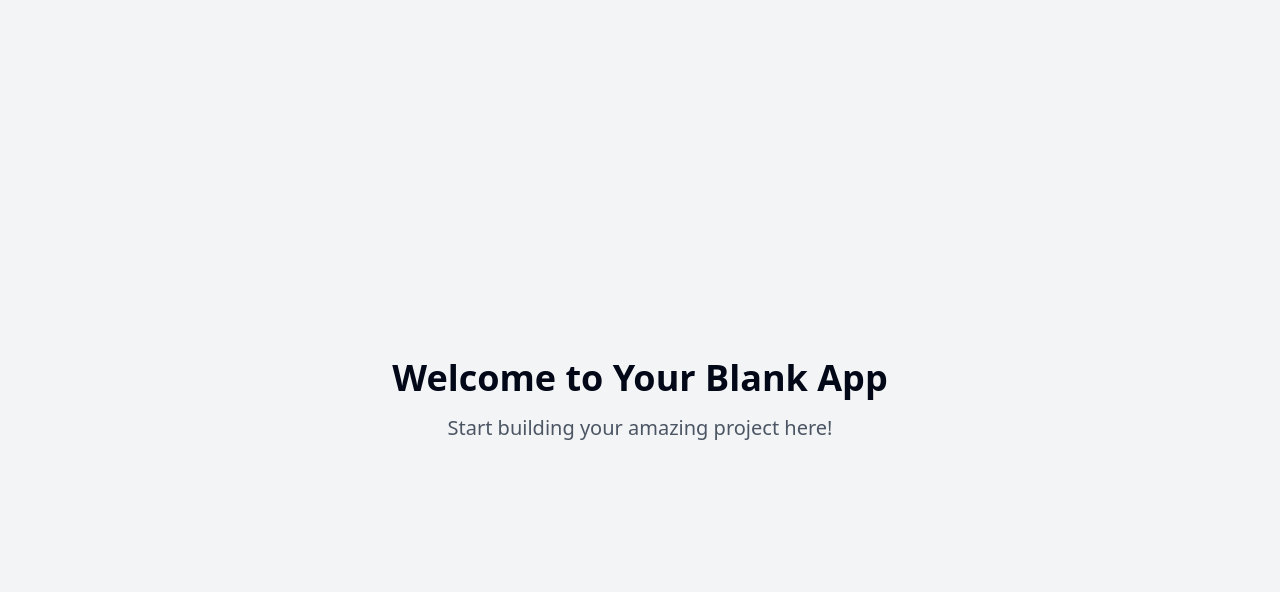
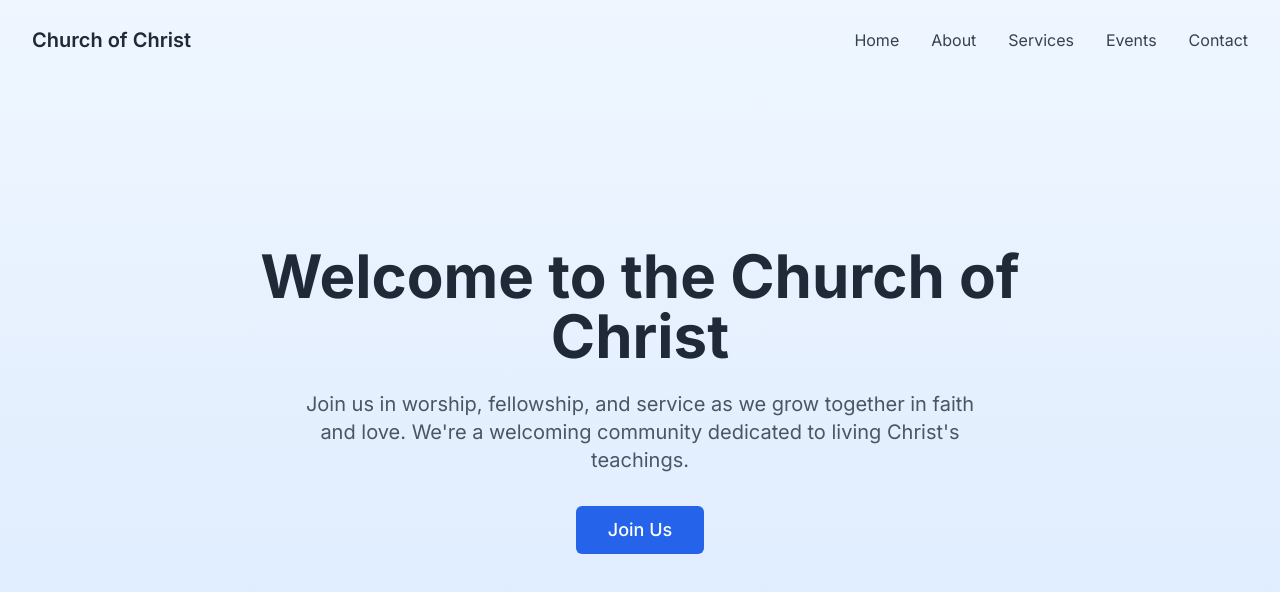
Before and after one commit to vamsiraj16/coc-hyd, a React (Vite) app: page / in a window 1280 px wide. Shown: the top 592 px of the page. Built offline with nearby package versions, Linux system fonts and the light colour scheme.

Commit message:
Fix: Website not working
Investigate and resolve the issue preventing the website from functioning correctly.

```diff
--- a/index.html
+++ b/index.html
@@ -1,20 +1,26 @@
+
 <!DOCTYPE html>
 <html lang="en">
   <head>
     <meta charset="UTF-8" />
     <meta name="viewport" content="width=device-width, initial-scale=1.0" />
-    <title>grace-landing-glow</title>
-    <meta name="description" content="Lovable Generated Project" />
-    <meta name="author" content="Lovable" />
+    <title>Church of Christ</title>
+    <meta name="description" content="Welcome to the Church of Christ - Join our welcoming community" />
+    <meta name="author" content="Church of Christ" />
 
-    <meta property="og:title" content="grace-landing-glow" />
-    <meta property="og:description" content="Lovable Generated Project" />
+    <meta property="og:title" content="Church of Christ" />
+    <meta property="og:description" content="Welcome to the Church of Christ - Join our welcoming community" />
     <meta property="og:type" content="website" />
     <meta property="og:image" content="https://lovable.dev/opengraph-image-p98pqg.png" />
 
     <meta name="twitter:card" content="summary_large_image" />
     <meta name="twitter:site" content="@lovable_dev" />
     <meta name="twitter:image" content="https://lovable.dev/opengraph-image-p98pqg.png" />
+
+    <!-- Google Fonts for a nice church-appropriate font -->
+    <link rel="preconnect" href="https://fonts.googleapis.com">
+    <link rel="preconnect" href="https://fonts.gstatic.com" crossorigin>
+    <link href="https://fonts.googleapis.com/css2?family=Inter:wght@300;400;500;600;700&display=swap" rel="stylesheet">
   </head>
 
   <body>
--- /dev/null
+++ b/src/components/Hero.tsx
@@ -0,0 +1,36 @@
+
+import React from 'react';
+import { Button } from "@/components/ui/button";
+
+const Hero = () => {
+  return (
+    <div className="relative min-h-screen flex items-center justify-center overflow-hidden">
+      {/* Gradient background */}
+      <div className="absolute inset-0 bg-gradient-to-b from-blue-50 to-blue-100"></div>
+
+      {/* Content container */}
+      <div className="relative z-10 max-w-4xl mx-auto px-4 sm:px-6 text-center">
+        <h1 className="fade-in text-4xl md:text-5xl lg:text-6xl font-bold text-gray-800 mb-6">
+          Welcome to the Church of Christ
+        </h1>
+
+        <p className="fade-in-delay-1 text-lg md:text-xl text-gray-600 max-w-2xl mx-auto mb-8">
+          Join us in worship, fellowship, and service as we grow together in faith and love.
+          We're a welcoming community dedicated to living Christ's teachings.
+        </p>
+
+        <div className="fade-in-delay-2">
+          <Button
+            className="bg-blue-600 hover:bg-blue-700 text-white px-8 py-6 rounded-md text-lg transition-all duration-300 hover:shadow-lg"
+          >
+            Join Us
+          </Button>
+        </div>
+      </div>
+
+      {/* Optional subtle cross symbol or church icon could be added here */}
+    </div>
+  );
+};
+
+export default Hero;
--- /dev/null
+++ b/src/components/Navbar.tsx
@@ -0,0 +1,38 @@
+
+import React from 'react';
+import { Button } from "@/components/ui/button";
+
+const Navbar = () => {
+  return (
+    <header className="absolute top-0 left-0 right-0 z-20">
+      <div className="container mx-auto px-4 sm:px-6 lg:px-8">
+        <div className="flex items-center justify-between h-16 md:h-20">
+          {/* Logo/Church Name */}
+          <div className="flex items-center">
+            <span className="text-xl font-semibold text-gray-800">Church of Christ</span>
+          </div>
+
+          {/* Navigation Menu - Desktop */}
+          <nav className="hidden md:flex space-x-8">
+            <a href="#" className="text-gray-700 hover:text-blue-600 transition-colors">Home</a>
+            <a href="#" className="text-gray-700 hover:text-blue-600 transition-colors">About</a>
+            <a href="#" className="text-gray-700 hover:text-blue-600 transition-colors">Services</a>
+            <a href="#" className="text-gray-700 hover:text-blue-600 transition-colors">Events</a>
+            <a href="#" className="text-gray-700 hover:text-blue-600 transition-colors">Contact</a>
+          </nav>
+
+          {/* Mobile menu button */}
+          <div className="md:hidden">
+            <Button variant="ghost" className="text-gray-700">
+              <svg xmlns="http://www.w3.org/2000/svg" className="h-6 w-6" fill="none" viewBox="0 0 24 24" stroke="currentColor">
+                <path strokeLinecap="round" strokeLinejoin="round" strokeWidth={2} d="M4 6h16M4 12h16M4 18h16" />
+              </svg>
+            </Button>
+          </div>
+        </div>
+      </div>
+    </header>
+  );
+};
+
+export default Navbar;
--- a/src/index.css
+++ b/src/index.css
@@ -1,3 +1,4 @@
+
 @tailwind base;
 @tailwind components;
 @tailwind utilities;
@@ -97,5 +98,34 @@
 
   body {
     @apply bg-background text-foreground;
+    font-family: 'Inter', sans-serif;
   }
 }
+
+/* Custom animations */
+@keyframes fadeIn {
+  from {
+    opacity: 0;
+    transform: translateY(20px);
+  }
+  to {
+    opacity: 1;
+    transform: translateY(0);
+  }
+}
+
+.fade-in {
+  animation: fadeIn 1.2s ease-in-out forwards;
+}
+
+.fade-in-delay-1 {
+  animation: fadeIn 1.2s ease-in-out forwards;
+  animation-delay: 0.3s;
+  opacity: 0;
+}
+
+.fade-in-delay-2 {
+  animation: fadeIn 1.2s ease-in-out forwards;
+  animation-delay: 0.6s;
+  opacity: 0;
+}
--- a/src/pages/Index.tsx
+++ b/src/pages/Index.tsx
@@ -1,12 +1,13 @@
-// Update this page (the content is just a fallback if you fail to update the page)
+
+import React from 'react';
+import Navbar from '@/components/Navbar';
+import Hero from '@/components/Hero';
 
 const Index = () => {
   return (
-    <div className="min-h-screen flex items-center justify-center bg-gray-100">
-      <div className="text-center">
-        <h1 className="text-4xl font-bold mb-4">Welcome to Your Blank App</h1>
-        <p className="text-xl text-gray-600">Start building your amazing project here!</p>
-      </div>
+    <div className="min-h-screen">
+      <Navbar />
+      <Hero />
     </div>
   );
 };
```
